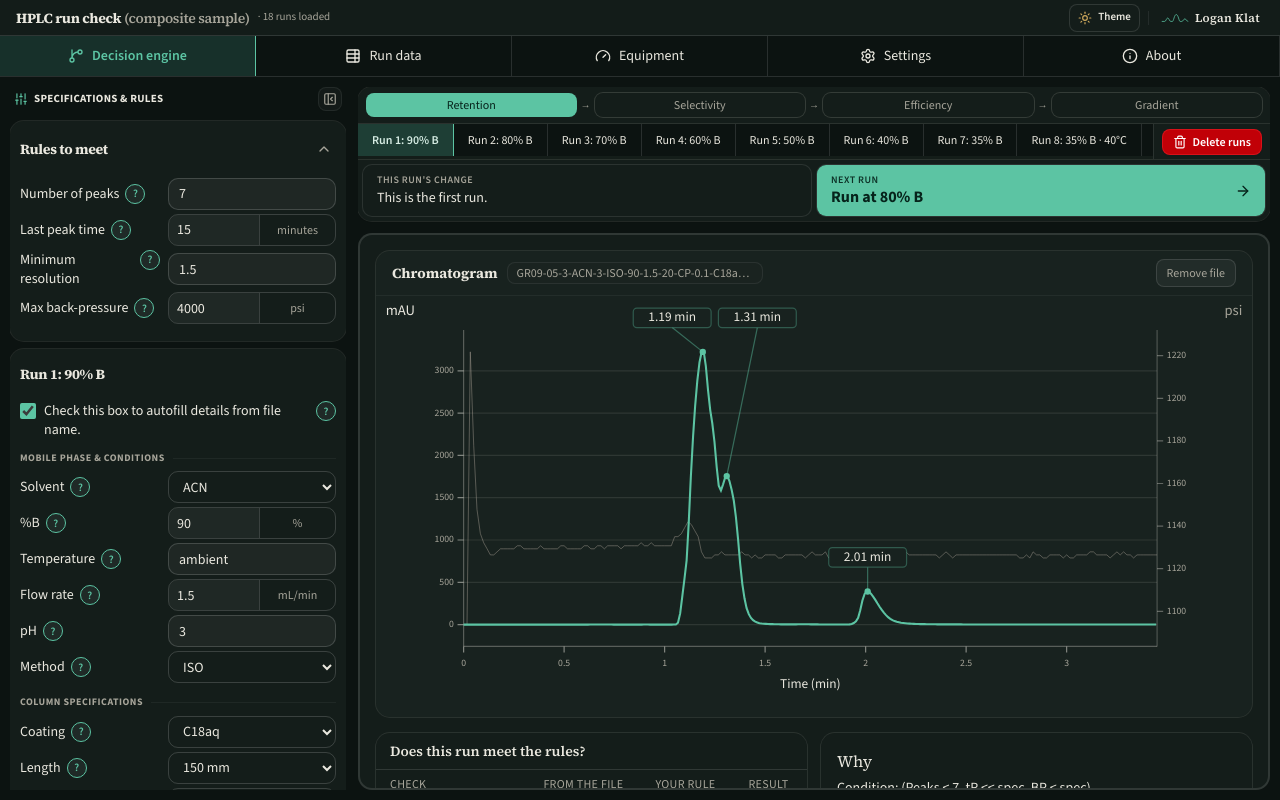
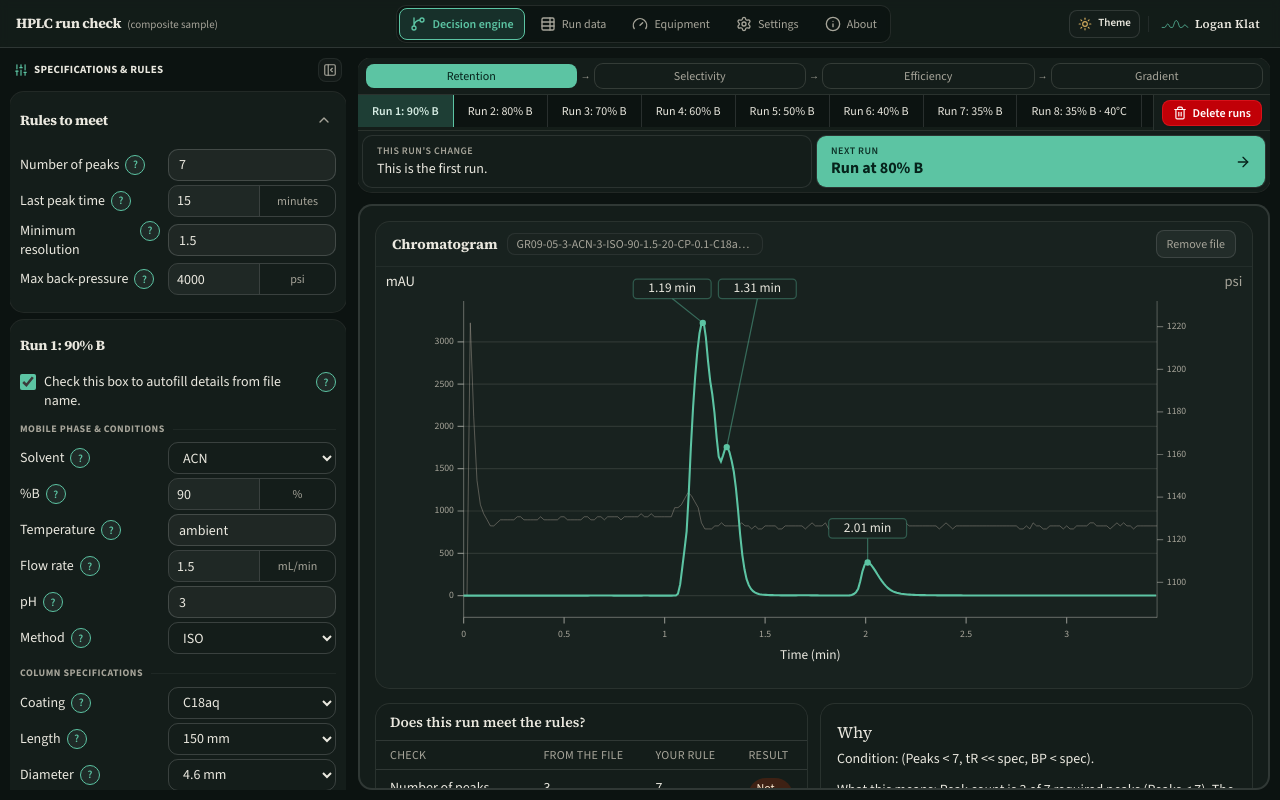
Before and after one commit to LoganKlat/HPLC-flowchart, a Next.js app: page / in a window 1280 px wide. Built offline with nearby package versions, Linux system fonts and the light colour scheme.

Commit message:
Combine top title and navigation bars into a single unified header

```diff
--- a/src/components/hplc-app.tsx
+++ b/src/components/hplc-app.tsx
@@ -1350,17 +1350,22 @@ export function HplcApp() {
           </p>
         </div>
       ) : null}
-      {/* Topmost Title Bar */}
-      <div
+      {/* Unified Top Header Bar */}
+      <header
         id="top-title-bar"
-        className="flex h-8 sm:h-9 shrink-0 items-center justify-between border-b border-border bg-card/90 px-3 sm:px-4 select-none"
+        className="sticky top-0 z-40 flex h-11 sm:h-12 w-full shrink-0 select-none items-center justify-between border-b border-border bg-card/95 px-2.5 sm:px-4 backdrop-blur-xs gap-2 sm:gap-4"
       >
-        <div className="flex min-w-0 items-center gap-2">
-          <h1 className="font-heading text-xs sm:text-sm font-bold tracking-tight text-foreground truncate">
-            HPLC run check <span className="font-semibold text-muted-foreground">(composite sample)</span>
-          </h1>
+        <div className="flex min-w-0 shrink-0 items-center gap-2">
+          <div className="flex min-w-0 items-baseline gap-1.5">
+            <h1 className="font-heading text-xs sm:text-sm font-bold tracking-tight text-foreground whitespace-nowrap">
+              HPLC run check
+            </h1>
+            <span className="hidden xl:inline text-[11px] font-medium text-muted-foreground whitespace-nowrap">
+              (composite sample)
+            </span>
+          </div>
           {section === "decision-engine" && (
-            <span className="hidden md:inline text-[11px] text-muted-foreground">
+            <span className="hidden 2xl:inline text-[11px] text-muted-foreground whitespace-nowrap">
               {exampleStatus === "loaded"
                 ? `· ${readyCount} runs loaded`
                 : exampleStatus === "error"
@@ -1369,13 +1374,13 @@ export function HplcApp() {
             </span>
           )}
         </div>
-        <div className="flex shrink-0 items-center gap-2">
+        <SectionNav section={section} onSelect={setSection} />
+        <div className="flex shrink-0 items-center gap-1.5 sm:gap-2">
           <ThemeToggle variant="compact" />
-          <div className="h-3.5 w-px bg-border/60" aria-hidden="true" />
+          <div className="h-4 w-px bg-border/60" aria-hidden="true" />
           <Watermark variant="compact" />
         </div>
-      </div>
-      <SectionNav section={section} onSelect={setSection} />
+      </header>
       {section === "decision-engine" && exampleStatus === "loading" ? (
         <div className="flex shrink-0 items-center justify-center border-b border-border bg-[var(--hp-soft)] px-4 py-2">
           <p className="text-xs sm:text-sm text-muted-foreground" role="status">Loading 18 example runs…</p>
@@ -1728,9 +1733,9 @@ function sectionTabStyle(selected: boolean, hovered: boolean): CSSProperties {
     return { backgroundColor: "var(--hp-gold-soft)", borderColor: "var(--hp-gold)", color: "var(--hp-gold-ink)", fontWeight: 600 };
   }
   return {
-    backgroundColor: "var(--background)",
-    borderColor: "var(--border)",
-    color: "var(--foreground)",
+    backgroundColor: "transparent",
+    borderColor: "transparent",
+    color: "var(--muted-foreground)",
     fontWeight: 500,
   };
 }
@@ -1744,8 +1749,8 @@ function SectionNav({
 }) {
   const [hovered, setHovered] = useState<string | null>(null);
   return (
-    <nav aria-label="Sections" className="sticky top-0 z-40 flex w-full shrink-0 items-stretch border-b border-border bg-background">
-      <div className="grid min-w-0 flex-1 grid-cols-5">
+    <nav aria-label="Sections" className="flex min-w-0 items-center justify-center">
+      <div className="flex items-center gap-0.5 sm:gap-1 rounded-lg border border-border/80 bg-background/80 p-0.5 shadow-2xs backdrop-blur-xs">
         {sections.map((item) => {
           const selected = item.id === section;
           return (
@@ -1753,14 +1758,18 @@ function SectionNav({
               key={item.id}
               type="button"
               aria-current={selected ? "page" : undefined}
-              className="flex min-h-10 cursor-pointer select-none items-center justify-center gap-1 border-r border-border border-solid px-1 py-2 text-center text-xs leading-tight outline-none transition-all duration-150 focus-visible:ring-3 focus-visible:ring-ring/50 active:translate-y-px sm:gap-2 sm:px-2 sm:text-sm"
+              title={item.label}
+              className="flex h-7 sm:h-8 cursor-pointer select-none items-center gap-1 sm:gap-1.5 rounded-md border border-solid px-2 sm:px-2.5 text-xs outline-none transition-all duration-150 focus-visible:ring-2 focus-visible:ring-ring/50 active:translate-y-px"
               style={sectionTabStyle(selected, hovered === item.id)}
               onMouseEnter={() => setHovered(item.id)}
               onMouseLeave={() => setHovered((current) => (current === item.id ? null : current))}
               onClick={() => onSelect(item.id)}
             >
-              <item.icon className="hidden size-4 shrink-0 sm:block" aria-hidden="true" />
-              <span>{item.label}</span>
+              <item.icon className="size-3.5 sm:size-4 shrink-0" aria-hidden="true" />
+              <span className="hidden lg:inline whitespace-nowrap">{item.label}</span>
+              <span className="hidden sm:inline lg:hidden whitespace-nowrap text-[11px] sm:text-xs">
+                {item.id === "decision-engine" ? "Decisions" : item.id === "run-data" ? "Runs" : item.label}
+              </span>
             </button>
           );
         })}
```
